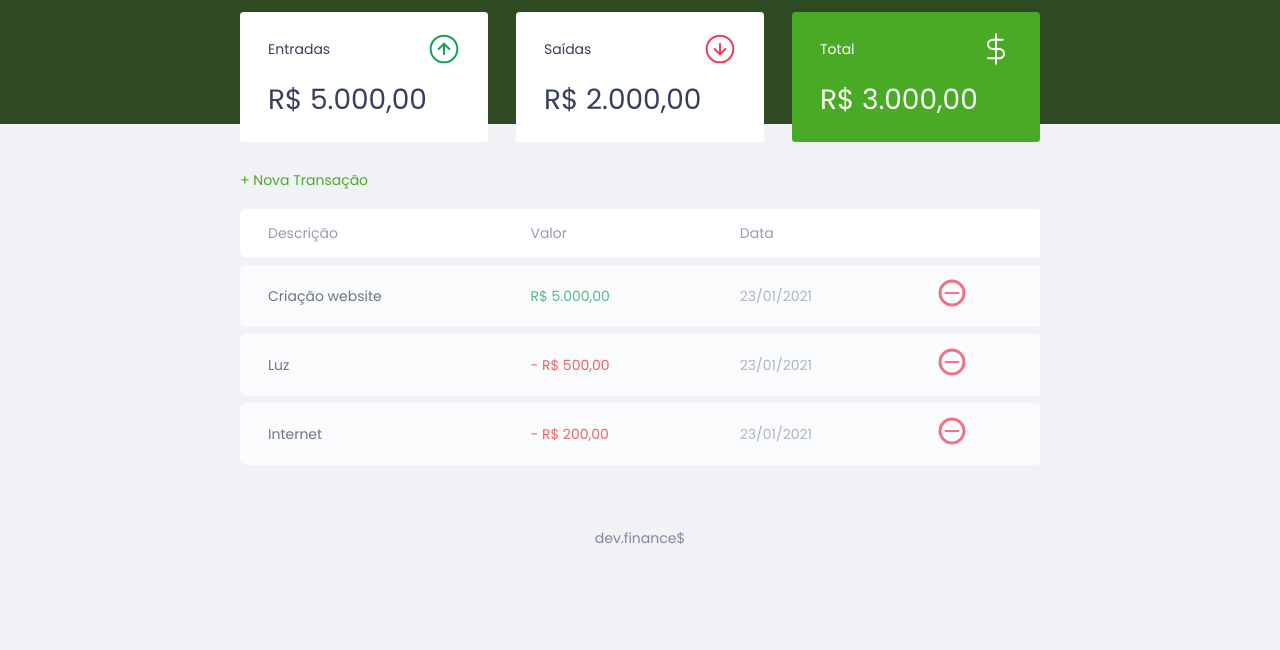
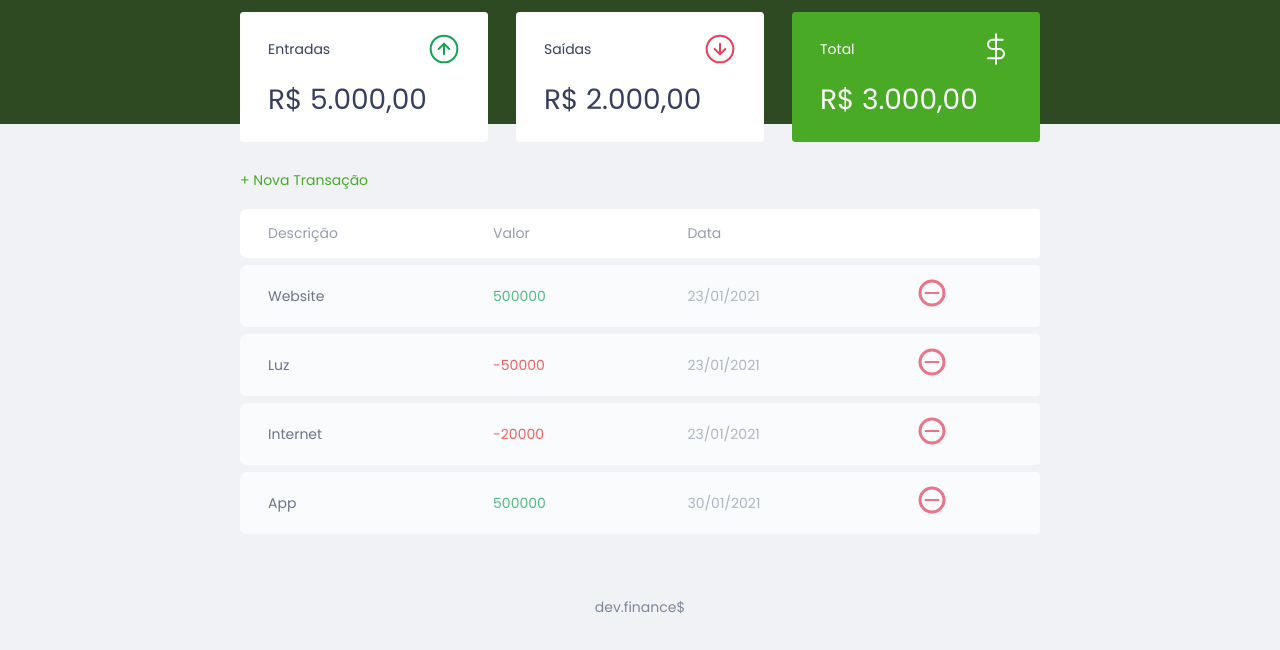
Before and after one commit to P1P0S/Dev-Finances, a plain HTML site: page index.html in a window 1280 px wide. Shown: the part 74-724 px from the top of the page. Drawn offline with Linux system fonts and the light colour scheme.

Commit message:
at home || 01h00min

```diff
--- a/index.html
+++ b/index.html
@@ -11,7 +11,6 @@
 			href="https://fonts.googleapis.com/css2?family=Poppins:ital,wght@0,100;0,400;0,700;1,100;1,400;1,700&display=swap"
 			rel="stylesheet"
 		/>
-        <script src="./script/script.js"></script>
 	</head>
 	<body>
 		<header>
@@ -25,10 +24,7 @@
 				<div class="card">
 					<h3>
 						<span>Entradas</span>
-                        <img
-                            src="./assets/income.svg"
-                            alt="Imagem de Entrada"
-                        />
+						<img src="./assets/income.svg" alt="Imagem de Entrada" />
 					</h3>
 					<p>R$ 5.000,00</p>
 				</div>
@@ -67,41 +63,7 @@
 						</tr>
 					</thead>
 
-                    <tbody>
-                        <tr>
-                            <td class="description">Criação website</td>
-                            <td class="income">R$ 5.000,00</td>
-                            <td class="date">23/01/2021</td>
-                            <td>
-                                <img
-                                    src="./assets/minus.svg"
-                                    alt="Remover Transação"
-                                />
-                            </td>
-                        </tr>
-                        <tr>
-                            <td class="description">Luz</td>
-                            <td class="expense">- R$ 500,00</td>
-                            <td class="date">23/01/2021</td>
-                            <td>
-                                <img
-                                    src="./assets/minus.svg"
-                                    alt="Remover Transação"
-                                />
-                            </td>
-                        </tr>
-                        <tr>
-                            <td class="description">Internet</td>
-                            <td class="expense">- R$ 200,00</td>
-                            <td class="date">23/01/2021</td>
-                            <td>
-                                <img
-                                    src="./assets/minus.svg"
-                                    alt="Remover Transação"
-                                />
-                            </td>
-                        </tr>
-                    </tbody>
+					<tbody></tbody>
 				</table>
 			</section>
 		</main>
@@ -112,9 +74,7 @@
 					<h2>Nova Transação</h2>
 					<form action="">
 						<div class="input-group">
-                            <label class="sr-only" for="description"
-                                >Descrição</label
-                            >
+							<label class="sr-only" for="description">Descrição</label>
 							<input
 								type="text"
 								name="description"
@@ -134,26 +94,18 @@
 							/>
 
 							<small class="help"
-                                >Use o sinal - (negativo) para despesas e ,
-                                (vírgula) para casas decimais.</small
+								>Use o sinal - (negativo) para despesas e , (vírgula) para casas
+								decimais.</small
 							>
 						</div>
 
 						<div class="input-group">
 							<label class="sr-only" for="date">Descrição</label>
-                            <input
-                                type="date"
-                                name="date"
-                                id="date"
-                                placeholder="Data"
-                            />
+							<input type="date" name="date" id="date" placeholder="Data" />
 						</div>
 
 						<div class="input-group actions">
-                            <a
-                                href="#"
-                                onclick="Modal.openClose()"
-                                class="button cancel"
+							<a href="#" onclick="Modal.openClose()" class="button cancel"
 								>Cancelar</a
 							>
 							<button>Salvar</button>
@@ -166,5 +118,7 @@
 		<footer>
 			<p>dev.finance$</p>
 		</footer>
+
+		<script src="./script/script.js"></script>
 	</body>
 </html>
--- a/script/script.js
+++ b/script/script.js
@@ -23,6 +23,12 @@ const transactions = [
 		amount: -20000,
 		date: "23/01/2021",
 	},
+	{
+		id: 4,
+		description: "App",
+		amount: 500000,
+		date: "30/01/2021",
+	},
 ];
 
 const Transaction = {
@@ -30,3 +36,42 @@ const Transaction = {
 	expenses() {},
 	total() {},
 };
+
+const DOM = {
+	transactionsContainer: document.querySelector("#data-table tbody"),
+
+	addTransaction(transaction, index) {
+		const tr = document.createElement("tr");
+		tr.innerHTML = DOM.innerHTMLTransaction(transaction);
+		DOM.transactionsContainer.appendChild(tr);
+	},
+
+	innerHTMLTransaction(transaction) {
+		const CSSclass = transaction.amount > 0 ? "income" : "expense";
+
+		const amount = Utils.formatCurrency(transaction.amount);
+
+		const html = `
+        <td class="description">${transaction.description}</td>
+        <td class="${CSSclass}">${transaction.amount}</td>
+        <td class="date">${transaction.date}</td>
+        <td>
+            <img
+            src="./assets/minus.svg"
+            alt="Remover Transação"
+            />
+        </td>
+        `;
+		return html;
+	},
+};
+
+const Utils = {
+	formatCurrency(value) {
+		const signal = Number(value) < 0 ? "-" : "";
+	},
+};
+
+transactions.forEach((transaction) => {
+	DOM.addTransaction(transaction);
+});
```
Lines whose indentation alone changed are shown as unchanged.
